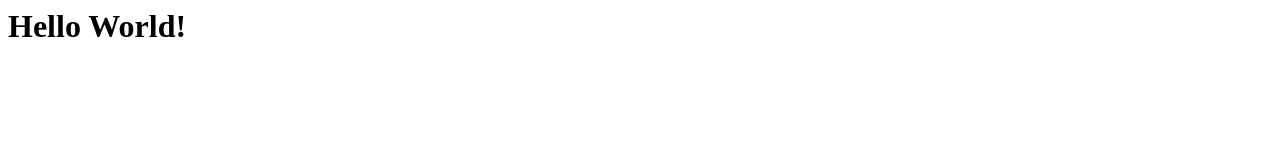
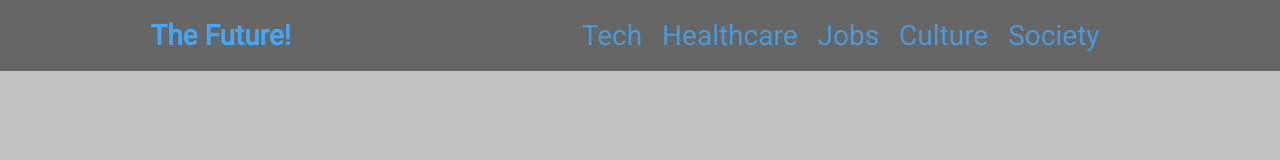
Before and after one commit to lucas-28/Future-website, a plain HTML site: page Future Website/index.html in a window 1280 px wide. Drawn offline with Linux system fonts and the light colour scheme.

Commit message:
Topnav skeleton

```diff
--- a/Future Website/index.html
+++ b/Future Website/index.html
@@ -1 +1,22 @@
-<h1>Hello World!</h1>
+<head>
+    <link rel="stylesheet" href="style.css">
+    <link href="https://fonts.googleapis.com/css2?family=Roboto&display=swap" rel="stylesheet">
+
+</head>
+
+
+<body>
+    <div id="topnav">
+        <a href="index.html"><h1>The Future!</h1></a>
+        <div id="menu">
+            <li><a href=""><span>Tech</span></a></li>
+            <li><a href=""><span>Healthcare</span></a></li>
+            <li><a href=""><span>Jobs</span></a></li>
+            <li><a href=""><span>Culture</span></a></li>
+            <li><a href=""><span>Society</span></a></li>
+        </div>
+    </div>
+    <div id="content">
+        <img src="" alt="">
+    </div>
+</body>
--- a/Future Website/style.scss
+++ b/Future Website/style.scss
@@ -0,0 +1,49 @@
+body {
+    margin: 0;
+    background-color: silver;
+    font-family: 'Roboto', sans-serif;
+
+}
+
+
+#topnav {
+    position: sticky;
+    display: flex;
+    justify-content: space-around;
+    background-color: rgb(102, 102, 102);
+    padding: 0px 20px;
+
+    a{
+        text-decoration: none;
+    }
+
+    h1 {
+        color: rgb(69, 166, 245);
+        text-align: center;
+        font-size: 175%;
+
+    }
+
+    #menu {
+        display: flex;
+        align-items: center;
+        padding: 0px 20px;
+
+        li {
+            display: inline-block;
+
+            a {
+                color: rgb(69, 166, 245);
+                text-decoration: none;
+                font-size: 175%;
+                margin: 0px 10px;
+                opacity: .8;
+
+                &:hover{
+                    color: white;
+                }
+            }
+
+        }
+    }
+}
```
Also changed, not shown: Future Website/style.css, style.css (added), 1 other file.
